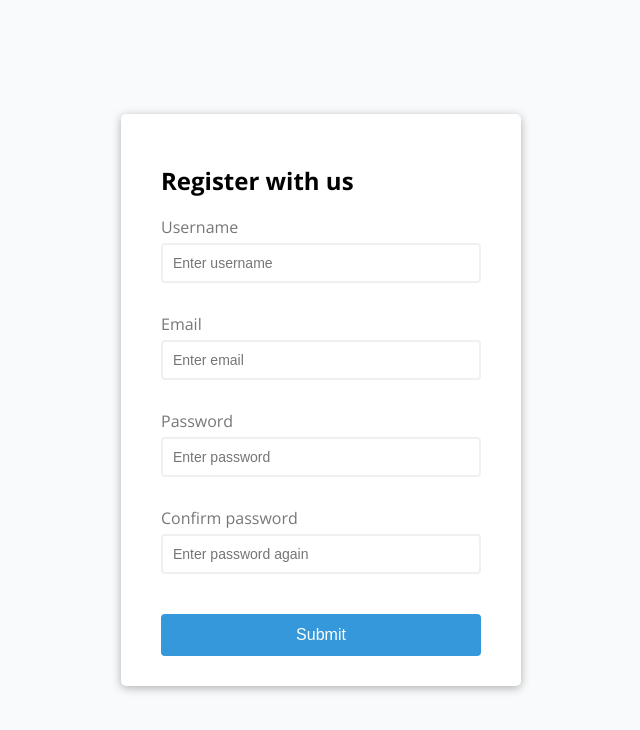
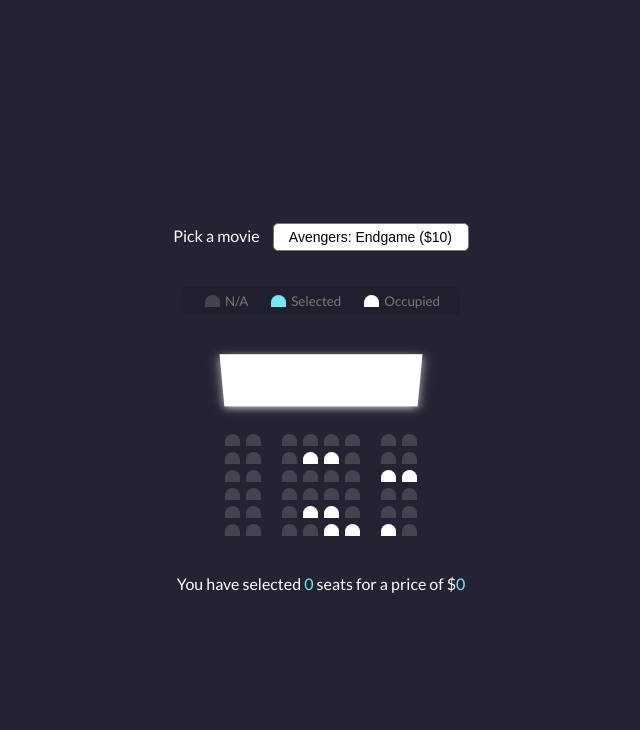
Before and after one commit to itssonyamisyura/vanilla-js-projects, a plain HTML site: page index.html in a window 1280 px wide. Shown: the whole page, without its empty margins (319-959 px from the left). Drawn offline with nearby package versions, Linux system fonts and the light colour scheme.

Commit message:
Movie Seat Booking

```diff
--- a/index.html
+++ b/index.html
@@ -5,36 +5,104 @@
     <meta charset="UTF-8">
     <meta name="viewport" content="width=device-width, initial-scale=1.0">
     <link rel="stylesheet" href="style.css">
-    <title>Form Validator</title>
+    <title>Movie Seat Booking</title>
 </head>
 
 <body>
+    <div class="movie-container">
+        <label>Pick a movie</label>
+        <select id="movie">
+            <option value="10">Avengers: Endgame ($10)</option>
+            <option value="12">Joker ($12)</option>
+            <option value="8">Toy Story 4 ($8)</option>
+            <option value="9">The Lion King($9)</option>
+        </select>
+    </div>
+
+    <ul class="showcase">
+        <li>
+            <div class="seat">
+            </div>
+            <small>N/A</small>
+        </li>
+        <li>
+            <div class="seat selected">
+            </div>
+            <small>Selected</small>
+        </li>
+        <li>
+            <div class="seat occupied">
+            </div>
+            <small>Occupied</small>
+        </li>
+    </ul>
+
     <div class="container">
-        <form id="form" class="form">
-            <h2>Register with us</h2>
-            <div class="form-control">
-                <label for="username">Username</label>
-                <input type="text" id="username" placeholder="Enter username">
-                <small>Error message</small>
-            </div>
-            <div class="form-control">
-                <label for="email">Email</label>
-                <input type="text" id="email" placeholder="Enter email">
-                <small>Error message</small>
-            </div>
-            <div class="form-control">
-                <label for="password">Password</label>
-                <input type="password" id="password" placeholder="Enter password">
-                <small>Error message</small>
-            </div>
-            <div class="form-control">
-                <label for="password2">Confirm password</label>
-                <input type="password" id="password2" placeholder="Enter password again">
-                <small>Error message</small>
-            </div>
-            <button>Submit</button>
-        </form>
+        <div class="screen"></div>
+
+        <div class="row">
+            <div class="seat"></div>
+            <div class="seat"></div>
+            <div class="seat"></div>
+            <div class="seat"></div>
+            <div class="seat"></div>
+            <div class="seat"></div>
+            <div class="seat"></div>
+            <div class="seat"></div>
+        </div>
+        <div class="row">
+            <div class="seat"></div>
+            <div class="seat"></div>
+            <div class="seat"></div>
+            <div class="seat occupied"></div>
+            <div class="seat occupied"></div>
+            <div class="seat"></div>
+            <div class="seat"></div>
+            <div class="seat"></div>
+        </div>
+        <div class="row">
+            <div class="seat"></div>
+            <div class="seat"></div>
+            <div class="seat"></div>
+            <div class="seat"></div>
+            <div class="seat"></div>
+            <div class="seat"></div>
+            <div class="seat occupied"></div>
+            <div class="seat occupied"></div>
+        </div>
+        <div class="row">
+            <div class="seat"></div>
+            <div class="seat"></div>
+            <div class="seat"></div>
+            <div class="seat"></div>
+            <div class="seat"></div>
+            <div class="seat"></div>
+            <div class="seat"></div>
+            <div class="seat"></div>
+        </div>
+        <div class="row">
+            <div class="seat"></div>
+            <div class="seat"></div>
+            <div class="seat"></div>
+            <div class="seat occupied"></div>
+            <div class="seat occupied"></div>
+            <div class="seat"></div>
+            <div class="seat"></div>
+            <div class="seat"></div>
+        </div>
+        <div class="row">
+            <div class="seat"></div>
+            <div class="seat"></div>
+            <div class="seat"></div>
+            <div class="seat"></div>
+            <div class="seat occupied"></div>
+            <div class="seat occupied"></div>
+            <div class="seat occupied"></div>
+            <div class="seat"></div>
+        </div>
     </div>
+
+    <p class="text">You have selected <span id="count">0</span> seats for a price of $<span id="total">0</span></p>
 
     <script src="script.js"></script>
 </body>
--- a/script.js
+++ b/script.js
@@ -1,70 +1,65 @@
-const form = document.getElementById('form');
-const username = document.getElementById('username');
-const email = document.getElementById('email');
-const password = document.getElementById('password');
-const password2 = document.getElementById('password2');
+const container = document.querySelector('.container');
+const seats = document.querySelectorAll('.row .seat:not(.occupied)');
+const count = document.getElementById('count');
+const total = document.getElementById('total');
+const movieSelect = document.getElementById('movie');
 
-function showError(input, message) {
-  const formControl = input.parentElement;
-  formControl.className = 'form-control error';
-  const small = formControl.querySelector('small');
-  small.innerText = message;
+populateUI();
+
+let ticketPrice = +movieSelect.value;
+
+function setMovieData(movieIndex, moviePrice) {
+  localStorage.setItem('selectedMovieIndex', movieIndex);
+  localStorage.setItem('selectedMoviePrice', moviePrice);
 }
 
-function showSuccess(input) {
-  const formControl = input.parentElement;
-  formControl.className = 'form-control success';
+function updateSelectedCount() {
+  const selectedSeats = document.querySelectorAll('.row .seat.selected');
+
+  const seatsIndex = [...selectedSeats].map((seat) => [...seats].indexOf(seat));
+
+  localStorage.setItem('selectedSeats', JSON.stringify(seatsIndex));
+
+  const selectedSeatsCount = selectedSeats.length;
+  count.innerText = selectedSeatsCount;
+  total.innerText = selectedSeatsCount * ticketPrice;
 }
 
-const isValidEmail = (email) => {
-  return String(email)
-    .toLowerCase()
-    .match(
-      /^(([^<>()[\]\\.,;:\s@"]+(\.[^<>()[\]\\.,;:\s@"]+)*)|.(".+"))@((\[[0-9]{1,3}\.[0-9]{1,3}\.[0-9]{1,3}\.[0-9]{1,3}\])|(([a-zA-Z\-0-9]+\.)+[a-zA-Z]{2,}))$/,
-    );
-};
+function populateUI() {
+  const selectedSeats = JSON.parse(localStorage.getItem('selectedSeats'));
 
-function checkRequired(inputArr) {
-  inputArr.forEach((input) => {
-    if (input.value === '') {
-      showError(input, `${getFieldName(input)} is required`);
-    } else {
-      showSuccess(input);
-    }
-  });
-}
+  if (selectedSeats !== null && selectedSeats.length > 0) {
+    seats.forEach((seat, index) => {
+      if (selectedSeats.indexOf(index) > -1) {
+        seat.classList.add('selected');
+      }
+    });
+  }
 
-function checkLenght(input, min, max) {
-  if (input.value.length < min) {
-    showError(
-      input,
-      `${getFieldName(input)} must be at least ${min} characters`,
-    );
-  } else if (input.value.length > max) {
-    showError(
-      input,
-      `${getFieldName(input)} must be less than ${max} characters`,
-    );
-  } else {
-    showSuccess(input);
+  const selectedMovieIndex = localStorage.getItem('selectedMovieIndex');
+
+  if (selectedMovieIndex !== null) {
+    movieSelect.selectedIndex = selectedMovieIndex;
   }
 }
 
-function checkPasswordsMatch(input1, input2) {
-  if (input1.value !== input2.value) {
-    showError(input2, 'Passwords do not match');
+movieSelect.addEventListener('change', (e) => {
+  ticketPrice = +e.target.value;
+
+  setMovieData(e.target.selectedIndex, e.target.value);
+
+  updateSelectedCount();
+});
+
+container.addEventListener('click', (e) => {
+  if (
+    e.target.classList.contains('seat') &&
+    !e.target.classList.contains('occupied')
+  ) {
+    e.target.classList.toggle('selected');
+
+    updateSelectedCount();
   }
-}
+});
 
-function getFieldName(input) {
-  return input.id.charAt(0).toUpperCase() + input.id.slice(1);
-}
-
-form.addEventListener('submit', (e) => {
-  e.preventDefault();
-
-  checkRequired([username, email, password, password2]);
-  checkLenght(username, 3, 15);
-  checkLenght(password, 6, 25);
-  checkPasswordsMatch(password, password2);
-});
+updateSelectedCount();
--- a/style.css
+++ b/style.css
@@ -1,95 +1,111 @@
-@import url('https://fonts.googleapis.com/css2?family=Open+Sans:ital,wght@0,300..800;1,300..800&display=swap');
-
-:root {
-  --success-color: #2ecc71;
-  --error-color: #e74c3c;
-}
+@import url('https://fonts.googleapis.com/css2?family=Lato:ital,wght@0,100;0,300;0,400;0,700;0,900;1,100;1,300;1,400;1,700;1,900&display=swap');
 
 * {
   box-sizing: border-box;
 }
 
 body {
-  background-color: #f9fafb;
-  font-family: 'Open Sans', sans-serif;
+  background-color: #242333;
+  color: white;
+  font-family: 'Lato', sans-serif;
   display: flex;
+  flex-direction: column;
   align-items: center;
   justify-content: center;
-  min-height: 100vh;
+  height: 100vh;
   margin: 0;
 }
 
 .container {
+  perspective: 1000px;
+  margin-bottom: 30px;
+}
+
+.movie-container {
+  margin: 20px 0;
+}
+.movie-container select {
   background-color: #fff;
   border-radius: 5px;
-  box-shadow: 0 2px 10px rgba(0, 0, 0, 0.3);
-  width: 400px;
+  font-size: 14px;
+  margin-left: 10px;
+  padding: 5px 15px 5px 15px;
+  appearance: none;
 }
 
-.h2 {
-  text-align: center;
-  margin: 0 0 20px;
+.seat {
+  background-color: #444451;
+  height: 12px;
+  width: 15px;
+  margin: 3px;
+  border-top-left-radius: 10px;
+  border-top-right-radius: 10px;
 }
 
-.form {
-  padding: 30px 40px;
+.seat.selected {
+  background-color: #6feaf6;
 }
 
-.form-control {
-  margin-bottom: 10px;
-  padding-bottom: 20px;
-  position: relative;
+.seat.occupied {
+  background-color: #fff;
 }
 
-.form-control label {
-  color: #777;
-  display: block;
-  margin-bottom: 5px;
+.seat:nth-of-type(2) {
+  margin-right: 18px;
 }
 
-.form-control input {
-  border: 2px solid #f0f0f0;
-  border-radius: 4px;
-  display: block;
-  width: 100%;
-  padding: 10px;
-  font-size: 14px;
+.seat:nth-last-of-type(2) {
+  margin-left: 18px;
 }
 
-.form-control input:focus {
-  outline: 0;
-  border-color: #777;
+.seat:not(.occupied):hover {
+  cursor: pointer;
+  transform: scale(1.2);
 }
 
-.form-control.success input {
-  border-color: var(--success-color);
+.showcase .seat:not(.occupied):hover {
+  cursor: default;
+  transform: scale(1);
 }
 
-.form-control.error input {
-  border-color: var(--error-color);
+.showcase {
+  background-color: rgba(0, 0, 0, 0.1);
+  padding: 5px 10px;
+  border-radius: 5px;
+  color: #777;
+  list-style-type: none;
+  display: flex;
+  justify-content: space-between;
 }
 
-.form-control small {
-  color: var(--error-color);
-  position: absolute;
-  bottom: 0;
-  left: 0;
-  visibility: hidden;
+.showcase li {
+  display: flex;
+  align-items: center;
+  justify-content: center;
+  margin: 0 10px;
 }
 
-.form-control.error small {
-  visibility: visible;
+.showcase li small {
+  margin-left: 2px;
 }
 
-.form button {
-  cursor: pointer;
-  background-color: #3498db;
-  border: 2px solid #3498db;
-  border-radius: 4px;
-  color: white;
-  display: block;
-  font-size: 16px;
-  padding: 10px;
-  margin-top: 20px;
+.row {
+  display: flex;
+}
+
+.screen {
+  background-color: #fff;
+  height: 70px;
   width: 100%;
+  margin: 15px 0;
+  transform: rotateX(-45deg);
+  box-shadow: 0 3px 10px rgba(255, 255, 255, 0.7);
 }
+
+p.text {
+  margin: 5px 0;
+}
+
+p.text span {
+  color: #6feaf6;
+}
```
